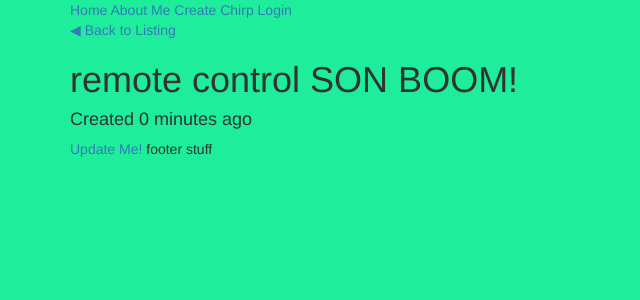
After one commit to rallen0150/class_notes, a Django app: page /chirps/17/ in a window 1280 px wide. The commit adds this page. Shown: the top 300 px of the page, without its empty margins (0-640 px from the left). Run offline with Django 3.2, Linux system fonts and the light colour scheme; data comes from the database, SQL or seed files in the repository; both versions use the stored data as it was after the commit; some libraries are stand-ins or nearby versions.

Commit message:
added the create and update view

```diff
--- a/week5/chirper2/app/models.py
+++ b/week5/chirper2/app/models.py
@@ -4,3 +4,6 @@ from django.db import models
 class Chirp(models.Model):
     body = models.CharField(max_length=140)
     created = models.DateTimeField(auto_now_add=True)
+
+    class Meta:
+        ordering = ("-created", )
--- a/week5/chirper2/app/views.py
+++ b/week5/chirper2/app/views.py
@@ -1,6 +1,7 @@
 from django.shortcuts import render
 from django.views import View
-from django.views.generic import TemplateView, ListView
+from django.views.generic import TemplateView, ListView, DetailView
+from django.views.generic.edit import CreateView, UpdateView
 
 from app.models import Chirp
 from app.forms import ChirpForm
@@ -13,7 +14,7 @@ def index_view(request):
             instance.save()
     context = {
         "form": ChirpForm(),
-        "all_chirps": Chirp.objects.all().order_by("-created")
+        "all_chirps": Chirp.objects.all()
     }
     return render(request, "index.html", context)
 
@@ -26,3 +27,16 @@ def about_view(request):
 class ChirpView(ListView):
     template_name = "chirps.html"
     model = Chirp
+
+class ChirpDetailView(DetailView):
+    model = Chirp
+
+class ChirpCreateView(CreateView):
+    model = Chirp
+    success_url = "/chirps"
+    fields = ('body', )
+
+class ChirpUpdateView(UpdateView):
+    model = Chirp
+    success_url = "/chirps"
+    fields = ('body', )
--- a/week5/chirper2/chirper2/urls.py
+++ b/week5/chirper2/chirper2/urls.py
@@ -16,12 +16,16 @@ Including another URLconf
 from django.conf.urls import url, include
 from django.contrib import admin
 
-from app.views import index_view, about_view, ChirpView
+from app.views import index_view, about_view, ChirpView, ChirpDetailView, \
+                      ChirpCreateView, ChirpUpdateView
 
 urlpatterns = [
     url(r'^admin/', admin.site.urls),
     url(r'^', include('django.contrib.auth.urls')),
     url(r'^$', index_view, name="index_view"),
     url(r'^chirps/$', ChirpView.as_view(), name="chirp_view"),
+    url(r'^chirps/create/$', ChirpCreateView.as_view(), name="chirp_create_view"),
+    url(r'^chirps/(?P<pk>\d+)/$', ChirpDetailView.as_view(), name="chirp_detail_view"),
+    url(r'^chirps/(?P<pk>\d+)/update/$', ChirpUpdateView.as_view(), name="chirp_update_view"),
     url(r'^about/$', about_view, name="about_view")
 ]
--- /dev/null
+++ b/week5/chirper2/templates/app/chirp_detail.html
@@ -0,0 +1,11 @@
+{% extends 'base.html' %}
+
+{% block content %}
+<p>
+  <a href="{% url 'chirp_view' %}">◀ Back to Listing</a>
+</p>
+
+<h1>{{ object.body }}</h1>
+<h4>Created {{ object.created|timesince }} ago</h4>
+<a href="{% url 'chirp_update_view' object.id %}">Update Me!</a>
+{% endblock %}
--- a/week5/chirper2/templates/base.html
+++ b/week5/chirper2/templates/base.html
@@ -17,6 +17,7 @@
     <div class="container">
       <a href="{% url 'index_view' %}">Home</a>
       <a href="{% url 'about_view' %}">About Me</a>
+      <a href="{% url 'chirp_create_view' %}">Create Chirp</a>
       {% if not request.user.is_authenticated %}
         <a href="{% url 'login' %}">Login</a>
       {% else %}
--- a/week5/chirper2/templates/chirps.html
+++ b/week5/chirper2/templates/chirps.html
@@ -4,7 +4,7 @@
 {% for chirp in object_list %}
 <div class="panel panel-default">
   <div class="panel-body">
-    {{ chirp.body }}
+    <a href="{% url 'chirp_detail_view' chirp.id %}">{{ chirp.body }}</a>
   </div>
 </div>
 {% endfor %}
```
Also changed, not shown: week5/chirper2/templates/app/chirp_form.html (added, +10 -0 lines), week5/chirper2/db.sqlite3.
